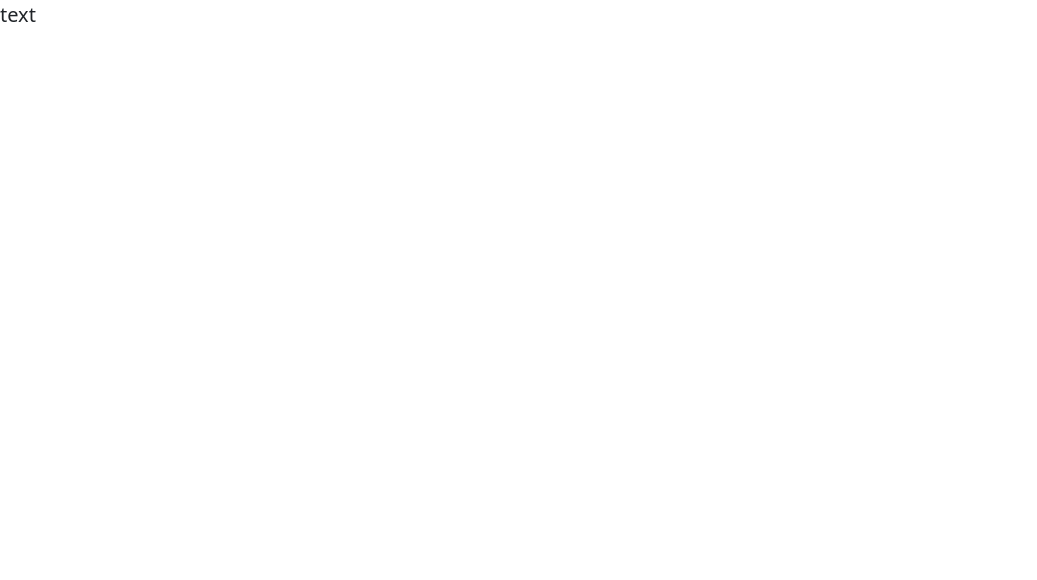
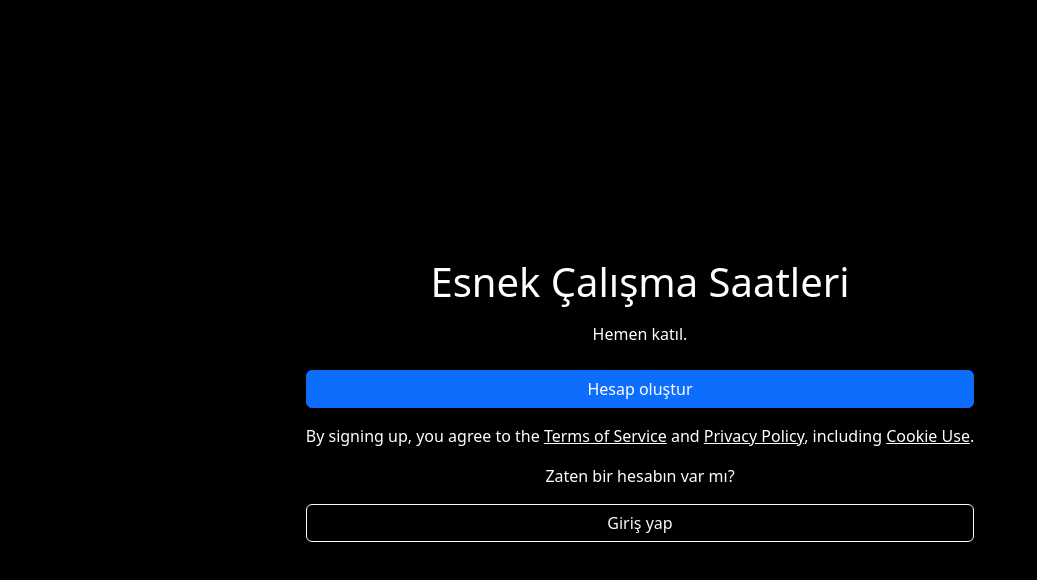
Before and after one commit to mustafakacarr/Flexible-Hours-Netas-Coop-FE, a React (Create React App) app: page / in a window 1280 px wide. Shown: the top 580 px of the page, without its empty margins (0-1037 px from the left). Built offline with nearby package versions, Linux system fonts and the light colour scheme.

Commit message:
Register page

```diff
--- a/src/App.js
+++ b/src/App.js
@@ -1,11 +1,14 @@
 import React from 'react';
-
+import Home from './Pages/Home';
+import SignupModal from './Pages/SignupModal';
 
 function App() {
   return (
-   <div className = 'fs-5'>
-    text
-   </div>
+    <div className="App">
+      <Home />
+      <SignupModal />
+      {/* Diğer bileşenleri buraya ekleyin */}
+    </div>
   );
 }
 
--- /dev/null
+++ b/src/Pages/Home.jsx
@@ -0,0 +1,32 @@
+// EntranceScreen.js
+import React, { useState } from 'react';
+import SignupModal from './SignupModal';
+
+
+function Home() {
+  const [showModal, setShowModal] = useState(false);
+
+  const handleShow = () => setShowModal(true);
+  const handleClose = () => setShowModal(false);
+
+  return (
+    <div className="container-fluid d-flex justify-content-center align-items-center min-vh-100 bg-black text-white">
+      <div className="row text-center">
+        <div className="col">
+          <div>
+            {}
+          </div>
+          <h1 className="mb-3">Esnek Çalışma Saatleri</h1>
+          <p className="mb-4">Hemen katıl.</p>
+          <button className="btn btn-primary mb-3 w-100" onClick={handleShow}>Hesap oluştur</button>
+          <p>By signing up, you agree to the <a href="#" className="text-white">Terms of Service</a> and <a href="#" className="text-white">Privacy Policy</a>, including <a href="#" className="text-white">Cookie Use</a>.</p>
+          <p>Zaten bir hesabın var mı?</p>
+          <button className="btn btn-outline-light w-100">Giriş yap</button>
+        </div>
+      </div>
+      <SignupModal show={showModal} handleClose={handleClose} />
+    </div>
+  );
+}
+
+export default Home;
--- /dev/null
+++ b/src/Pages/SignupModal.jsx
@@ -0,0 +1,40 @@
+import React from 'react';
+
+
+function SignupModal({ show, handleClose }) {
+  return (
+    <div className={`modal ${show ? 'd-block' : 'd-none'}`} tabIndex="-1" role="dialog">
+      <div className="modal-dialog modal-dialog-centered" role="document">
+        <div className="modal-content bg-black text-white">
+          <div className="modal-header bg-black border-0">
+            <h5 className="modal-title text-white">Hesabını oluştur</h5>
+            <button type="button" className="close text-white ml-auto" aria-label="Close" onClick={handleClose}>
+              <span aria-hidden="true">&times;</span>
+            </button>
+          </div>
+          <div className="modal-body bg-black text-white">
+            <form>
+              <div className="form-group mb-3">
+                <label className="text-danger">İsim</label>
+                <input type="text" className="form-control" placeholder="İsim" maxLength="50" />
+              </div>
+              <div className="form-group mb-3">
+                <label className="text-danger">E-posta</label>
+                <input type="email" className="form-control" placeholder="E-posta" />
+              </div>
+              <div className="form-group mb-3">
+                <label className="text-danger">Şifre</label>
+                <input type="password" className="form-control" placeholder="Şifre" maxLength="50" />
+              </div>
+              <button type="submit" className="btn btn-primary w-100" style={{ backgroundColor: '#1a1a1a', borderColor: '#1a1a1a' }}>
+                Kayıt Ol
+              </button>
+            </form>
+          </div>
+        </div>
+      </div>
+    </div>
+  );
+}
+
+export default SignupModal;
```
